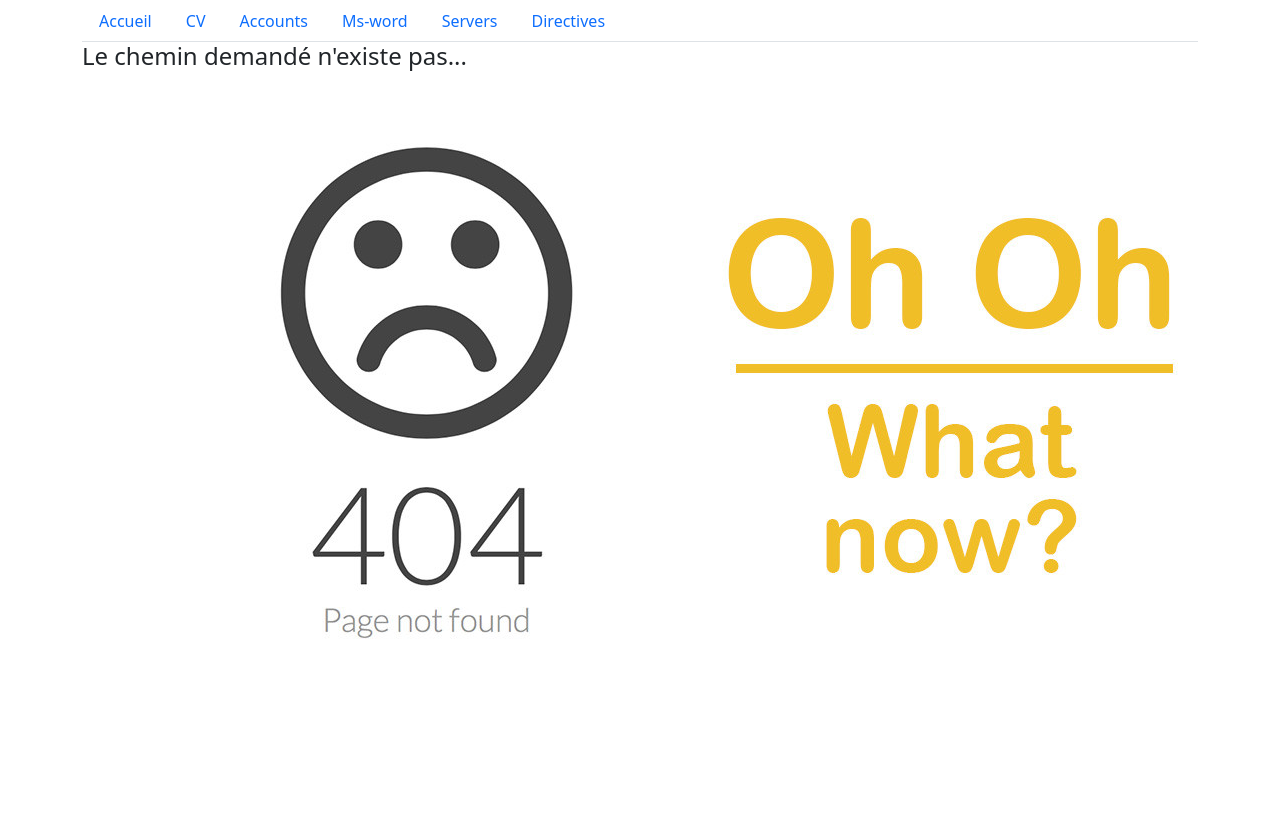
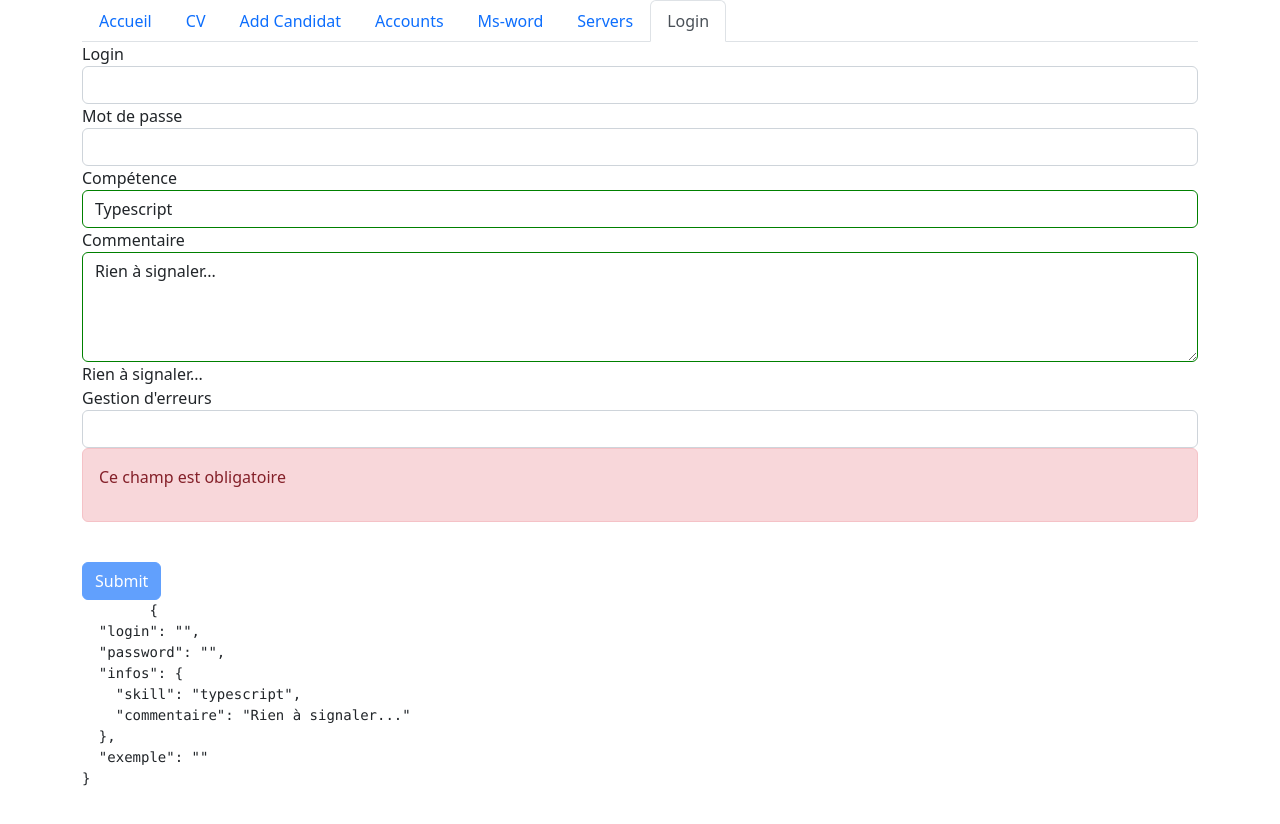
Before and after one commit to n2sy/Orsys-April-23, an Angular app: page /login in a window 1280 px wide. Before the commit this address led to /not-found. Before the commit the page ends 800 px from the top, so only its background shows below. Built offline with nearby package versions, Linux system fonts and the light colour scheme.

Commit message:
add  ngForm

```diff
--- a/src/app/app.module.ts
+++ b/src/app/app.module.ts
@@ -30,6 +30,7 @@ import { NotFoundComponent } from './not-found/not-found.component';
 import { AddComponent } from './add/add.component';
 import { SubModule } from './sub/sub.module';
 import { ExpObsComponent } from './exp-obs/exp-obs.component';
+import { LoginComponent } from './login/login.component';
 
 @NgModule({
   declarations: [
@@ -58,6 +59,7 @@ import { ExpObsComponent } from './exp-obs/exp-obs.component';
     NotFoundComponent,
     AddComponent,
     ExpObsComponent,
+    LoginComponent,
   ],
   imports: [BrowserModule, FormsModule, ORSYS_ROUTING],
   providers: [FirstService],
--- a/src/app/infos/infos.component.html
+++ b/src/app/infos/infos.component.html
@@ -46,7 +46,7 @@
                             <button class="btn btn-danger">
                                 Delete
                             </button>
-                            <button class="btn btn-primary">
+                            <button routerLink="edit" class="btn btn-primary">
                                 Update
                             </button>
                         </div>
--- /dev/null
+++ b/src/app/login/login.component.css
@@ -0,0 +1,7 @@
+.ng-invalid.ng-dirty {
+  border-color: red;
+}
+
+.ng-valid {
+  border-color: green;
+}
--- /dev/null
+++ b/src/app/login/login.component.html
@@ -0,0 +1,47 @@
+<form #f="ngForm">
+    <label for="log">Login</label>
+    <input #loginInput="ngModel" type="text" class="form-control" required email ngModel name="login" id="log">
+    <div *ngIf="loginInput.invalid && loginInput.dirty" class="alert alert-danger">Veuillez saisir une adresse mail
+    </div>
+
+    <label for="">Mot de passe</label>
+    <input #pwd="ngModel" type="text" class="form-control" required minlength="4" ngModel name="password">
+    <div *ngIf="pwd.invalid && pwd.touched" class="alert alert-danger">Un mot de passe est constituté d'au moins 4
+        caractères
+    </div>
+
+    <div #grp="ngModelGroup" ngModelGroup="infos">
+        <label>Compétence</label>
+        <select [ngModel]="defaultSkill" name="skill" class="form-control">
+            <option value=""></option>
+            <option value="java">Java</option>
+            <option value="javascript">Javascript</option>
+            <option value="typescript">Typescript</option>
+        </select>
+
+        <label>Commentaire</label>
+        <textarea [(ngModel)]="myComment" class="form-control" name="commentaire" cols="5" rows="4"></textarea>
+
+        {{ myComment }}
+
+    </div>
+
+    <label for="">Gestion d'erreurs</label>
+    <input #exp="ngModel" ngModel name="exemple" required minlength="5" pattern="nidhal" type="text"
+        class="form-control">
+    <div *ngIf="exp.invalid" class="alert alert-danger">
+        <p *ngIf="exp.errors['required']">Ce champ est obligatoire</p>
+        <p *ngIf="exp.errors['minlength']">Il faut saisir au moins 5 caractères</p>
+        <p *ngIf="exp.errors['pattern']">Le pattern est 'nidhal'</p>
+    </div>
+
+
+
+    <br>
+    <button [disabled]="f.invalid" (click)="submitHandler(f)" type="submit" class="btn btn-primary">Submit</button>
+    <div *ngIf="f.invalid && f.dirty" class="alert alert-info">Ce formulaire n'est pas valide</div>
+    <br>
+    <pre>
+        {{ f.value | json}}
+    </pre>
+</form>
--- /dev/null
+++ b/src/app/login/login.component.ts
@@ -0,0 +1,14 @@
+import { Component } from '@angular/core';
+
+@Component({
+  selector: 'app-login',
+  templateUrl: './login.component.html',
+  styleUrls: ['./login.component.css'],
+})
+export class LoginComponent {
+  defaultSkill = 'typescript';
+  myComment = 'Rien à signaler...';
+  submitHandler(f) {
+    console.log(f);
+  }
+}
--- a/src/app/navbar/navbar.component.html
+++ b/src/app/navbar/navbar.component.html
@@ -5,6 +5,9 @@
     </li>
     <li class="nav-item">
         <a class="nav-link" routerLink="/cv" routerLinkActive="active">CV</a>
+    </li>
+    <li class="nav-item">
+        <a class="nav-link" routerLink="/cv/add" routerLinkActive="active">Add Candidat</a>
     </li>
     <li class="nav-item">
         <a class="nav-link" routerLink="/accounts" routerLinkActive="active">Accounts</a>
@@ -16,7 +19,7 @@
         <a class="nav-link" routerLink="/servers" routerLinkActive="active">Servers</a>
     </li>
     <li class="nav-item">
-        <a class="nav-link" routerLink="/direct" routerLinkActive="active">Directives</a>
+        <a class="nav-link" routerLink="/login" routerLinkActive="active">Login</a>
     </li>
 
 </ul>
```
Also changed, not shown: src/app/app.routing.ts (+12 -10 lines), 1 other file (tests, documents, lock files or other folders).
